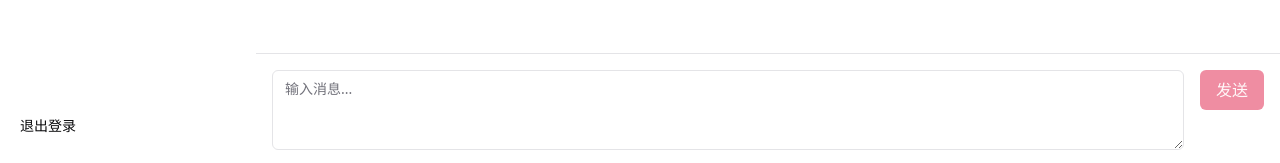
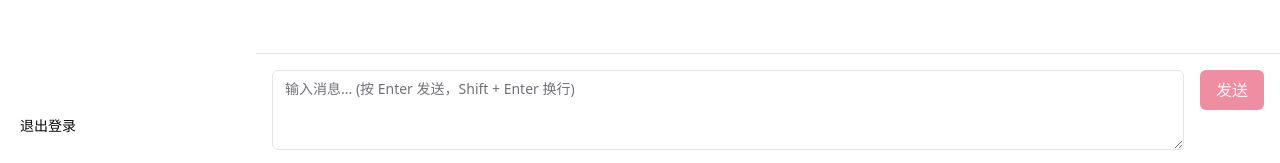
Before and after one commit to hot777zzz/hotAi, a Next.js app: page /chat in a window 1280 px wide. Shown: the part 634-797 px from the top of the page. Built offline with nearby package versions, Linux system fonts and the light colour scheme; no server answers.

Commit message:
Implement message validation and enhance chat input behavior with Enter key functionality

```diff
--- a/src/app/chat/page.tsx
+++ b/src/app/chat/page.tsx
@@ -18,6 +18,8 @@ export default function ChatPage() {
   const router = useRouter();
 
   const handleSendMessage = async (content: string) => {
+    if (!content.trim()) return;
+
     try {
       setIsLoading(true);
 
--- a/src/components/chat/chat-input.tsx
+++ b/src/components/chat/chat-input.tsx
@@ -20,13 +20,25 @@ export function ChatInput({ onSend, disabled }: ChatInputProps) {
     }
   };
 
+  const handleKeyDown = (e: React.KeyboardEvent<HTMLTextAreaElement>) => {
+    // 按下 Enter 键且没有按住 Shift 键时发送消息
+    if (e.key === "Enter" && !e.shiftKey) {
+      e.preventDefault();
+      if (input.trim() && !disabled) {
+        onSend(input);
+        setInput("");
+      }
+    }
+  };
+
   return (
     <form onSubmit={handleSubmit} className="p-4 border-t">
       <div className="flex gap-4">
         <Textarea
           value={input}
           onChange={(e) => setInput(e.target.value)}
-          placeholder="输入消息..."
+          onKeyDown={handleKeyDown}
+          placeholder="输入消息... (按 Enter 发送，Shift + Enter 换行)"
           className="flex-1"
           disabled={disabled}
         />
```
